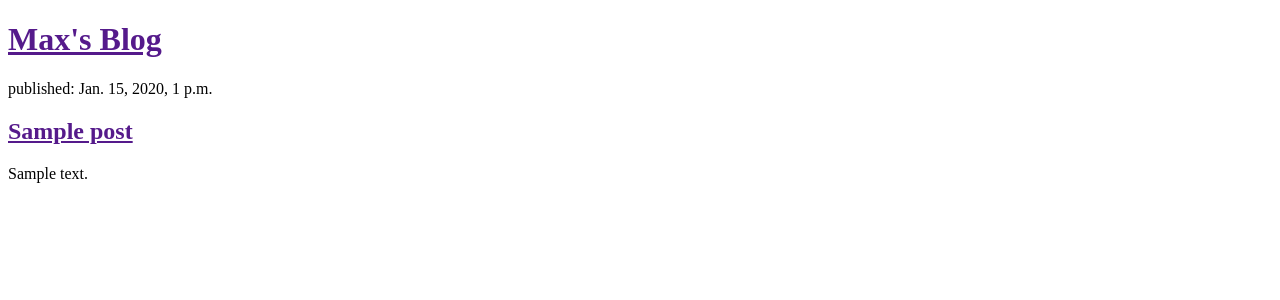
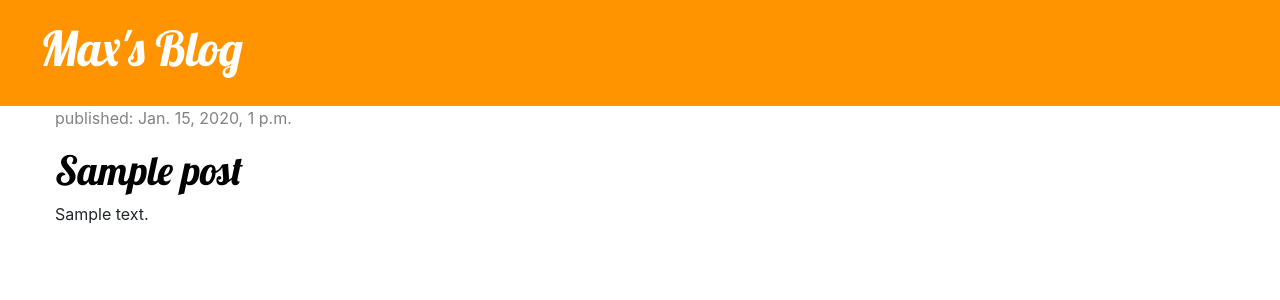
Before and after one commit to MaxNdesh/django-blog, a Django app: template blog/templates/blog/post_list.html in a window 1280 px wide. Shown: the top 300 px of the page. Run offline with Django 3.2, Linux system fonts and the light colour scheme; the template is opened without the code that fills it: values that come from a table or form of the project are taken from there, others are empty; tables that the repository leaves empty hold one stand-in row (values such as "Sample post"); some libraries are stand-ins or nearby versions.

Commit message:
Added view and template for detailed blog post as well as CSS for the site

```diff
--- /dev/null
+++ b/blog/static/css/blog.css
@@ -0,0 +1,52 @@
+
+h1 a{
+    color: #FCA205;
+    font-family: 'Lobster';
+}
+
+.page-header {
+    background-color: #ff9400;
+    margin-top: 0;
+    padding: 20px 20px 20px 40px;
+}
+
+.page-header h1, .page-header h1 a, .page-header h1 a:visited, .page-header h1 a:active {
+    color: #ffffff;
+    font-size: 36pt;
+    text-decoration: none;
+}
+
+.content {
+    margin-left: 40px;
+}
+
+h1, h2, h3, h4 {
+    font-family: 'Lobster', cursive;
+}
+
+.date {
+    color: #828282;
+}
+
+.save {
+    float: right;
+}
+
+.post-form textarea, .post-form input {
+    width: 100%;
+}
+
+.top-menu, .top-menu:hover, .top-menu:visited {
+    color: #ffffff;
+    float: right;
+    font-size: 26pt;
+    margin-right: 20px;
+}
+
+.post {
+    margin-bottom: 70px;
+}
+
+.post h1 a, .post h1 a:visited {
+    color: #000000;
+}
--- /dev/null
+++ b/blog/templates/blog/base.html
@@ -0,0 +1,32 @@
+{% load staticfiles %}
+<!DOCTYPE html>
+<html lang="en">
+<head>
+    <meta charset="UTF-8">
+    <title>Max's Blog</title>
+
+{#    <link rel="stylesheet" href="//maxcdn.bootstrapcdn.com/bootstrap/3.2.0/css/bootstrap.min.css">#}
+{#    <link rel="stylesheet" href="//maxcdn.bootstrapcdn.com/bootstrap/3.2.0/css/bootstrap-theme.min.css">#}
+    <link rel="stylesheet" href="{% static 'bower/bower_components/bootstrap/dist/css/bootstrap.min.css' %}">
+    <link rel="stylesheet" href="{% static 'bower/bower_components/bootstrap/dist/css/bootstrap-theme.min.css' %}">
+    <link rel="stylesheet" href="{% static 'css/blog.css' %}">
+
+    <link href="//fonts.googleapis.com/css?family=Lobster&subset=latin,latin-ext" rel="stylesheet" type="text/css">
+</head>
+<body>
+
+<div class="page-header">
+    <h1><a href="/">Max's Blog</a></h1>
+</div>
+
+<div class="content container">
+    <div class="row">
+        <div class="col-md-8">
+            {% block content %}
+            {% endblock %}
+        </div>
+    </div>
+</div>
+
+</body>
+</html>
--- a/blog/templates/blog/post_list.html
+++ b/blog/templates/blog/post_list.html
@@ -1,22 +1,13 @@
-<!DOCTYPE html>
-<html lang="en">
-<head>
-    <meta charset="UTF-8">
-    <title>Max's Blog</title>
-</head>
-<body>
+{% extends 'blog/base.html' %}
 
-<div>
-    <h1><a href="">Max's Blog</a></h1>
-</div>
-
-{% for post in posts %}
-    <div>
-        <p>published: {{ post.published_date }}</p>
-        <h2><a href="">{{ post.title }}</a></h2>
-        <p>{{ post.text | linebreaksbr }}</p>
-    </div>
+{% block content %}
+    {% for post in posts %}
+        <div class="post">
+            <div class="date">
+                <p>published: {{ post.published_date }}</p>
+            </div>
+            <h1><a href="{% url 'post_detail' pk=post.pk %}">{{ post.title }}</a></h1>
+            <p>{{ post.text | linebreaksbr }}</p>
+        </div>
 {% endfor %}
-
-</body>
-</html>
+{% endblock %}
--- a/blog/urls.py
+++ b/blog/urls.py
@@ -3,5 +3,6 @@ from django.conf.urls import url
 from . import views
 
 urlpatterns = [
-    url(r'^$', views.post_list, name='post_list')
+    url(r'^$', views.post_list, name='post_list'),
+    url(r'^post/(?P<pk>\d+)/$', views.post_detail, name='post_detail')
 ]
```
Also changed, not shown: blog/static/bower/bower.json (added, +17 -0 lines), blog/templates/blog/post_details.html (added, +13 -0 lines), blog/views.py (+6 -1 lines), 1 other file.
